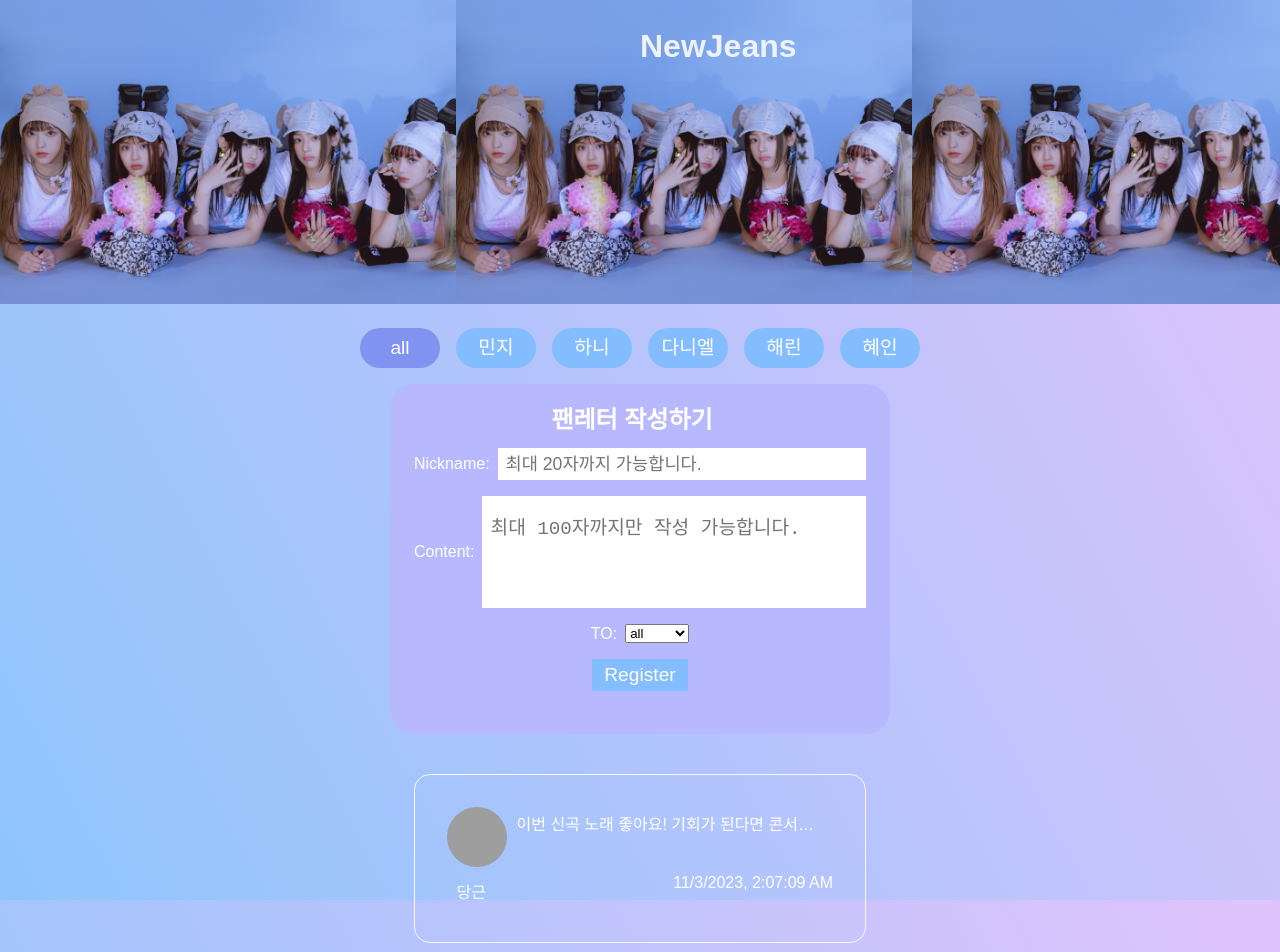
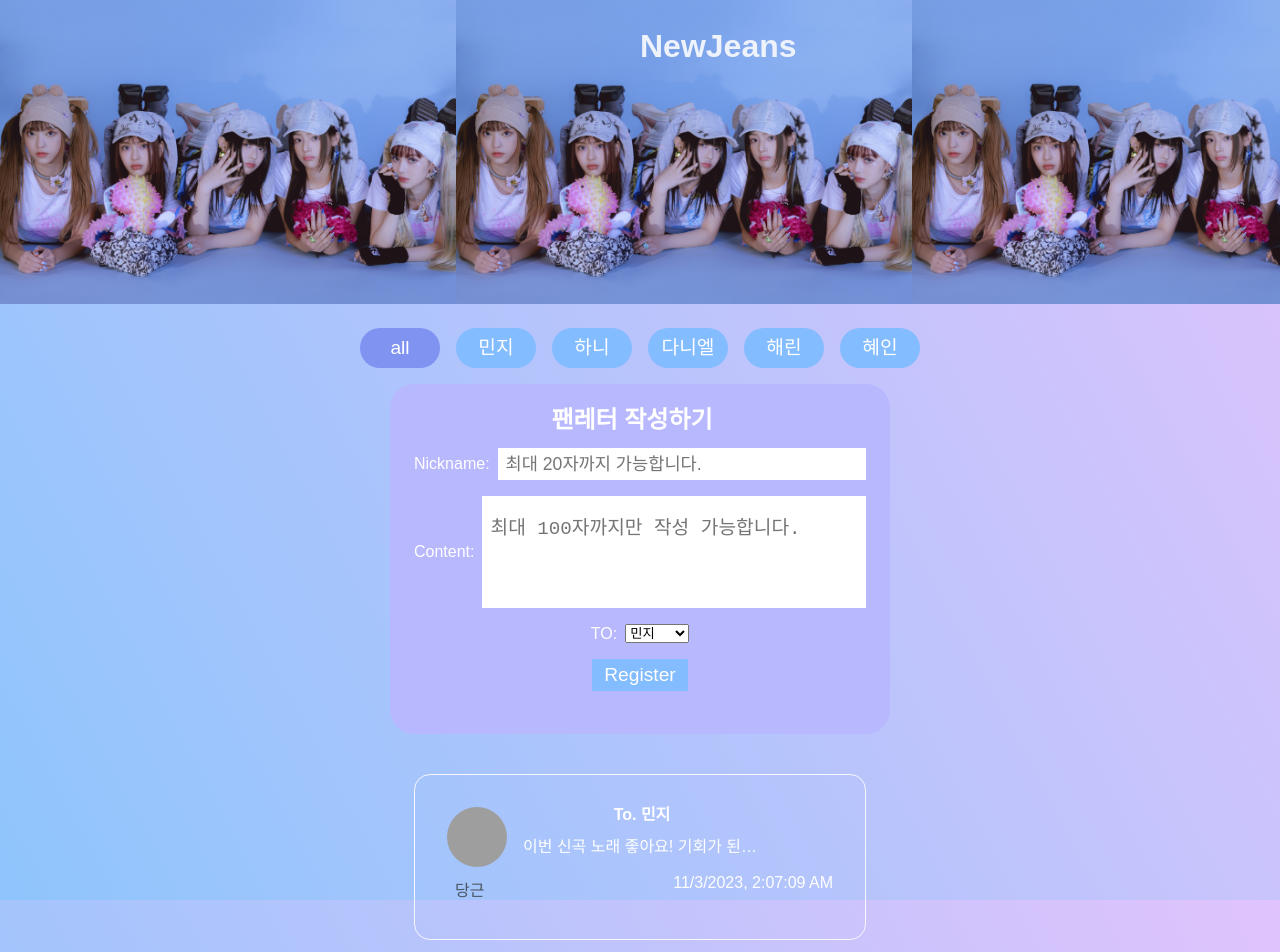
Before and after one commit to Yujin-Jeong-dev/fanletter, a React (Create React App) app: page / in a window 1280 px wide. Shown: the top 952 px of the page. Built offline with nearby package versions, Linux system fonts and the light colour scheme; grey boxes are pictures that could not be loaded; some icons are missing.

Commit message:
스타일링 수정

```diff
--- a/src/components/Banner.jsx
+++ b/src/components/Banner.jsx
@@ -8,6 +8,7 @@
     height:38%;
     background-image:url(${image});
     background-size: contain;
+    margin-bottom: 0.5rem;
 `;
 
 const Text = styled.h1`
--- a/src/components/Letter.jsx
+++ b/src/components/Letter.jsx
@@ -11,19 +11,42 @@
     border-radius: 50%;
     object-fit:cover;
     }
-    p{
+    /* p{
     white-space: nowrap;
     overflow: hidden;
     text-overflow: ellipsis;
     padding:0.6rem;
-    }
+    } */
+
 `;
 
 
 const Div2 = styled(Div)`
     justify-content: space-between;
     margin-top:0.5rem;
+    p{
+        padding:0.5rem;
+        color:rgb(75 85 99);
+    }
 `
+
+const Div3 = styled(Div)`
+    flex-direction: column;
+    h3{
+        margin-bottom: 0.5rem;
+    }
+
+    p{
+    width:270px;
+    white-space: nowrap;
+    overflow: hidden;
+    text-overflow: ellipsis;
+    text-align:start;
+    padding:0.5rem 1rem;
+    }
+
+
+`;
 
 
 const Li = styled.li`
@@ -39,14 +62,17 @@
 
 export default function Letter({ letter }) {
     //특정 멤버를 클릭하면 해당 멤버로 필터
-    const { avatar, content, createdAt, nickname, id } = letter;
+    const { avatar, content, createdAt, nickname, id, writedTo } = letter;
 
     const navigate = useNavigate();
     return (
         <Li onClick={() => navigate(`letterDetail/${id}`, { state: { letter } })}>
             <Div>
                 <img src={avatar} alt='avatar' />
-                <p>{content}</p>
+                <Div3>
+                    <h3>To. {writedTo}</h3>
+                    <p>{content}</p>
+                </Div3>
             </Div>
             <Div2>
                 <p>{nickname}</p>
--- a/src/components/LetterForm.jsx
+++ b/src/components/LetterForm.jsx
@@ -8,6 +8,8 @@
 
 export default function LetterForm({ filters, onAdd }) {
     const [form, setForm] = useState(initialState);
+    const sendTo = filters.filter(filter => filter !== 'all');
+
     const handleChange = (e) => {
         const { name, value } = e.target;
         setForm({ ...form, [name]: value })
@@ -43,7 +45,7 @@
                 <Section>
                     <label htmlFor='who'>TO:</label>
                     <Select id='who' name='writedTo' onChange={handleChange} value={form.writedTo}>
-                        {filters.map((member, idx) => (
+                        {sendTo.map((member, idx) => (
                             <option key={idx}>{member}</option>
                         ))}
                     </Select>
@@ -54,7 +56,7 @@
     );
 }
 
-const initialState = { nickname: '', content: '', writedTo: 'all' };
+const initialState = { nickname: '', content: '', writedTo: '' };
 const Form = styled.form`
     width:500px;
     height: 350px;
--- a/src/pages/LetterDetail.jsx
+++ b/src/pages/LetterDetail.jsx
@@ -3,6 +3,72 @@
 import styled from 'styled-components';
 import Button from 'ui/Button';
 import { SlEnvolopeLetter } from 'react-icons/sl'
+
+
+
+export default function LetterDetail({ onDelete, onUpdate }) {
+    const navigate = useNavigate();
+    const location = useLocation();
+    const [editable, setEditable] = useState(false);
+    let { id, avatar, content, createdAt, nickname, writedTo } = location.state.letter;
+    const [text, setText] = useState('');
+    const [updateText, setUpdateText] = useState(content);
+
+    const editLetter = (e) => {
+        //수정 중인지 알려주는 상태값
+        setEditable(true);
+        //textarea에서 수정한 값으로 업데이트
+        setText(e.target.value);
+    }
+
+    const updateLetter = () => {
+        //text가 공백인 경우 : 기존에 있는 content 값을 다 지우거나 수정을 안한 경우
+        if (text === updateText || text === '') {
+            alert('수정된 사항이 없거나 1자 이상 입력하지 않는 경우 수정되지 않아요!');
+            return;
+        }
+        if (window.confirm('수정하시겠습니까?')) {
+            setEditable(false);
+            setUpdateText(text);
+            //수정한 text가 담긴 편지 정보 데이터를 전달함
+            onUpdate({ id, avatar, content: text, createdAt, nickname, writedTo });
+            navigate('/');
+
+        }
+    }
+    const deleteLetter = () => {
+        if (window.confirm('정말로 삭제하시겠습니까?')) {
+            onDelete(id);
+            alert('해당 편지가 삭제되었습니다');
+            navigate('/');
+        }
+
+    }
+    return (
+        <>
+            <Button text="Home" onClick={() => navigate('/')} />
+            <Detail>
+                <header>
+                    <Avatar>
+                        <img src={avatar} alt='avatar' />
+                        <span>{nickname}</span>
+                    </Avatar>
+                    <time>{new Date(createdAt).toLocaleString()}</time>
+                </header>
+
+                <WriteTo><SlEnvolopeLetter /> TO. {writedTo}</WriteTo>
+                {editable ? (<Content as="textarea" defaultValue={updateText} onChange={editLetter} />) : (<Content>{updateText}</Content>)}
+
+                <Buttons>
+                    {/* 수정이 가능하게 되면 수정완료 버튼과 취소 버튼으로 변경.  */}
+                    {editable ? (<Button text="수정완료" onClick={updateLetter} />) : (<Button text="수정" onClick={editLetter} />)}
+                    {editable ? (<Button text="취소" onClick={() => setEditable(false)} />) : (<Button text="삭제" onClick={deleteLetter} />)}
+                </Buttons>
+            </Detail>
+        </>
+
+    );
+}
 
 
 const Detail = styled.div`
@@ -57,8 +123,9 @@
     width:100%;
     height:200px;
     font-size:1.5rem;
+    text-align: start;
     background-color:pink;
-    padding:1rem;
+    padding:1rem 1.5rem;
     border-bottom-left-radius: 1rem;
     border-bottom-right-radius:1rem;
     margin-bottom: 1rem;
@@ -69,65 +136,4 @@
     display: flex;
     justify-content: flex-end;
     gap:1rem;
-`
-
-export default function LetterDetail({ onDelete, onUpdate }) {
-    const navigate = useNavigate();
-    const location = useLocation();
-    const [editable, setEditable] = useState(false);
-    let { id, avatar, content, createdAt, nickname, writedTo } = location.state.letter;
-    const [text, setText] = useState('');
-    const [updateText, setUpdateText] = useState(content);
-
-    const editLetter = (e) => {
-        //수정 중인지 알려주는 상태값
-        setEditable(true);
-        //textarea에서 수정한 값으로 업데이트
-        setText(e.target.value);
-    }
-
-    const updateLetter = () => {
-        //text가 공백인 경우 : 기존에 있는 content 값을 다 지우거나 수정을 안한 경우
-        if (text === updateText || text === '') {
-            alert('수정된 사항이 없거나 1자 이상 입력하지 않는 경우 수정되지 않아요!');
-            return;
-        }
-        if (window.confirm('수정하시겠습니까?')) {
-            setEditable(false);
-            setUpdateText(text);
-            //수정한 text가 담긴 편지 정보 데이터를 전달함
-            onUpdate({ id, avatar, content: text, createdAt, nickname, writedTo });
-            navigate('/');
-
-        }
-    }
-    const deleteLetter = () => {
-        if (window.confirm('정말로 삭제하시겠습니까?')) {
-            onDelete(id);
-            alert('해당 편지가 삭제되었습니다');
-            navigate('/');
-        }
-
-    }
-    return (
-        <Detail>
-            <header>
-                <Avatar>
-                    <img src={avatar} alt='avatar' />
-                    <span>{nickname}</span>
-                </Avatar>
-                <time>{new Date(createdAt).toLocaleString()}</time>
-            </header>
-
-            <WriteTo><SlEnvolopeLetter /> TO. {writedTo}</WriteTo>
-            {editable ? (<Content as="textarea" defaultValue={updateText} onChange={editLetter} />) : (<Content>{updateText}</Content>)}
-
-            <Buttons>
-                {/* 수정이 가능하게 되면 수정완료 버튼과 취소 버튼으로 변경.  */}
-                {editable ? (<Button text="수정완료" onClick={updateLetter} />) : (<Button text="수정" onClick={editLetter} />)}
-                {editable ? (<Button text="취소" onClick={() => setEditable(false)} />) : (<Button text="삭제" onClick={deleteLetter} />)}
-            </Buttons>
-        </Detail>
-
-    );
-}
+`;
```
